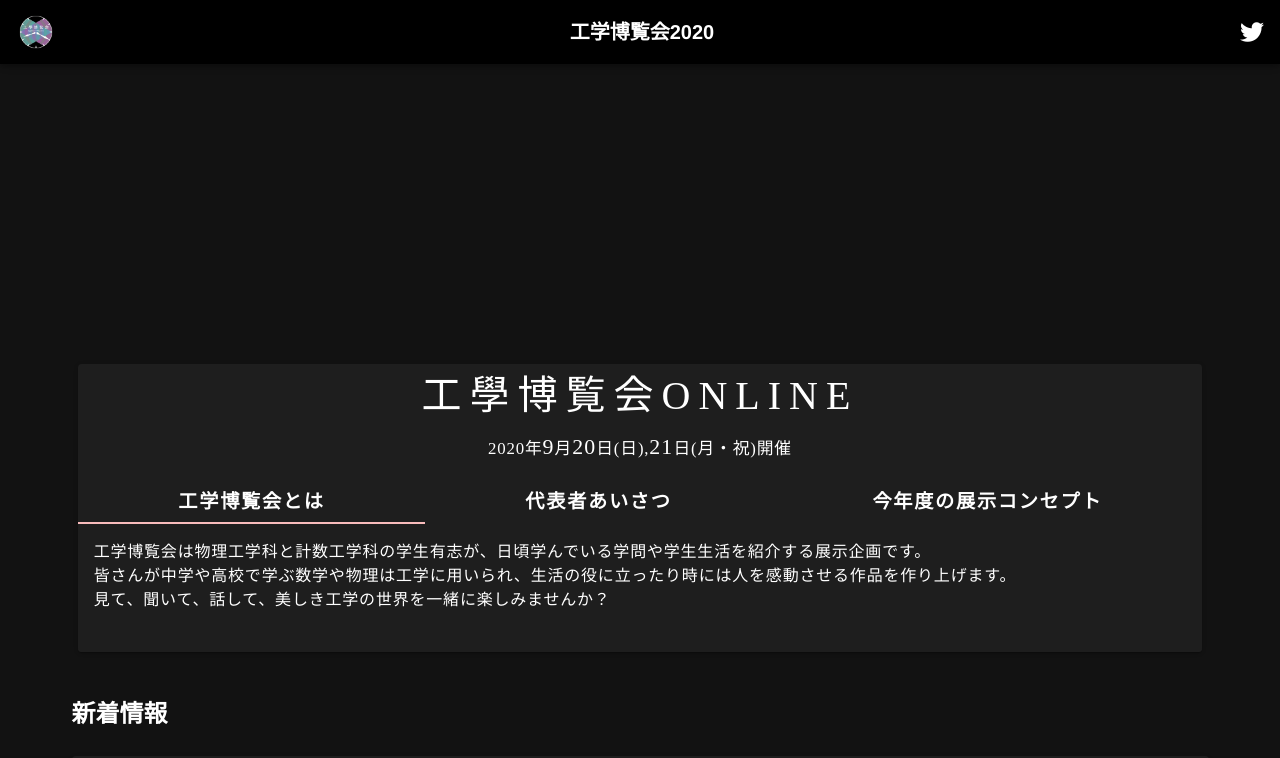
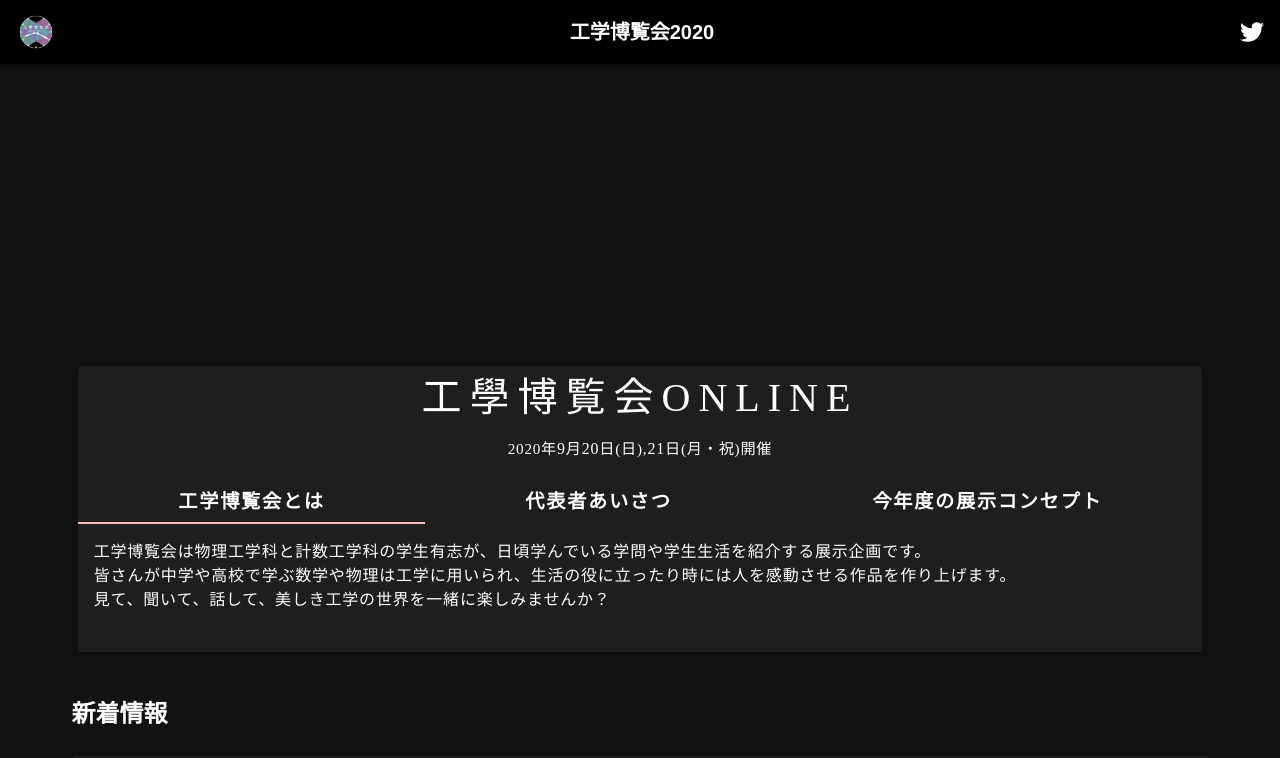
Before and after one commit to akatsuka-419/ap_mayfes2020, a Nuxt app: page / in a window 1280 px wide. Shown: the top 758 px of the page. Built offline with nearby package versions, Linux system fonts and the light colour scheme.

Commit message:
Update default.vue

```diff
--- a/layouts/default.vue
+++ b/layouts/default.vue
@@ -147,19 +147,19 @@
 
 .main-title-phone{
   letter-spacing: 0.2em;
-  font-size: 1.8em;
+  font-size: 1.5em;
   font-family: '游明朝','Yu Mincho',YuMincho,'Hiragino Mincho Pro',serif;
 }
 
 .sub-title{
   letter-spacing: 0.05em;
-  font-size: 1.05em;
+  font-size: 0.95em;
   font-family: '游明朝','Yu Mincho',YuMincho,'Hiragino Mincho Pro',serif;
 }
 
 .date{
   letter-spacing: 0.05em;
-  font-size: 1.3em;
+  font-size: 1.05em;
   font-family: '游明朝','Yu Mincho',YuMincho,'Hiragino Mincho Pro',serif;
 }
 
```
